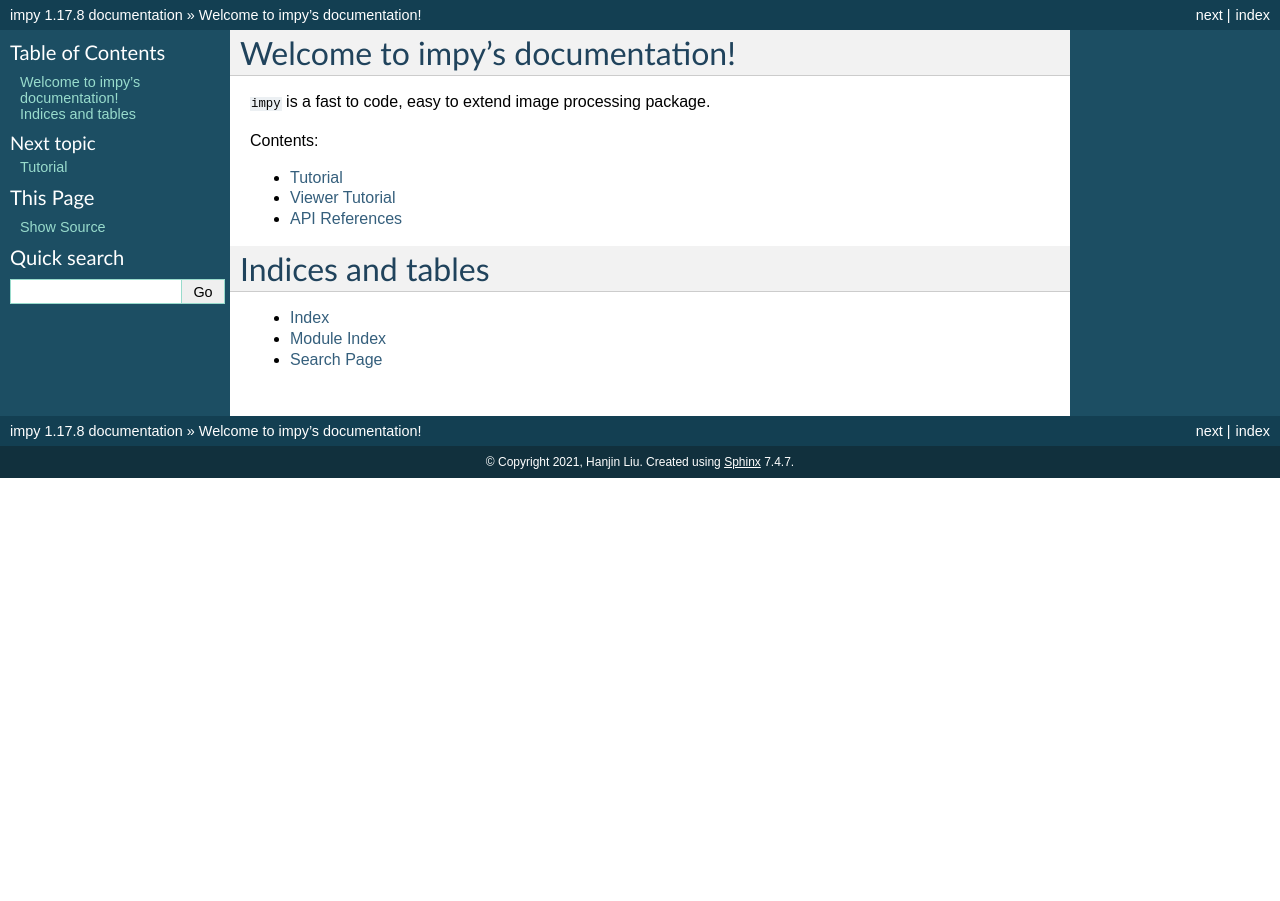
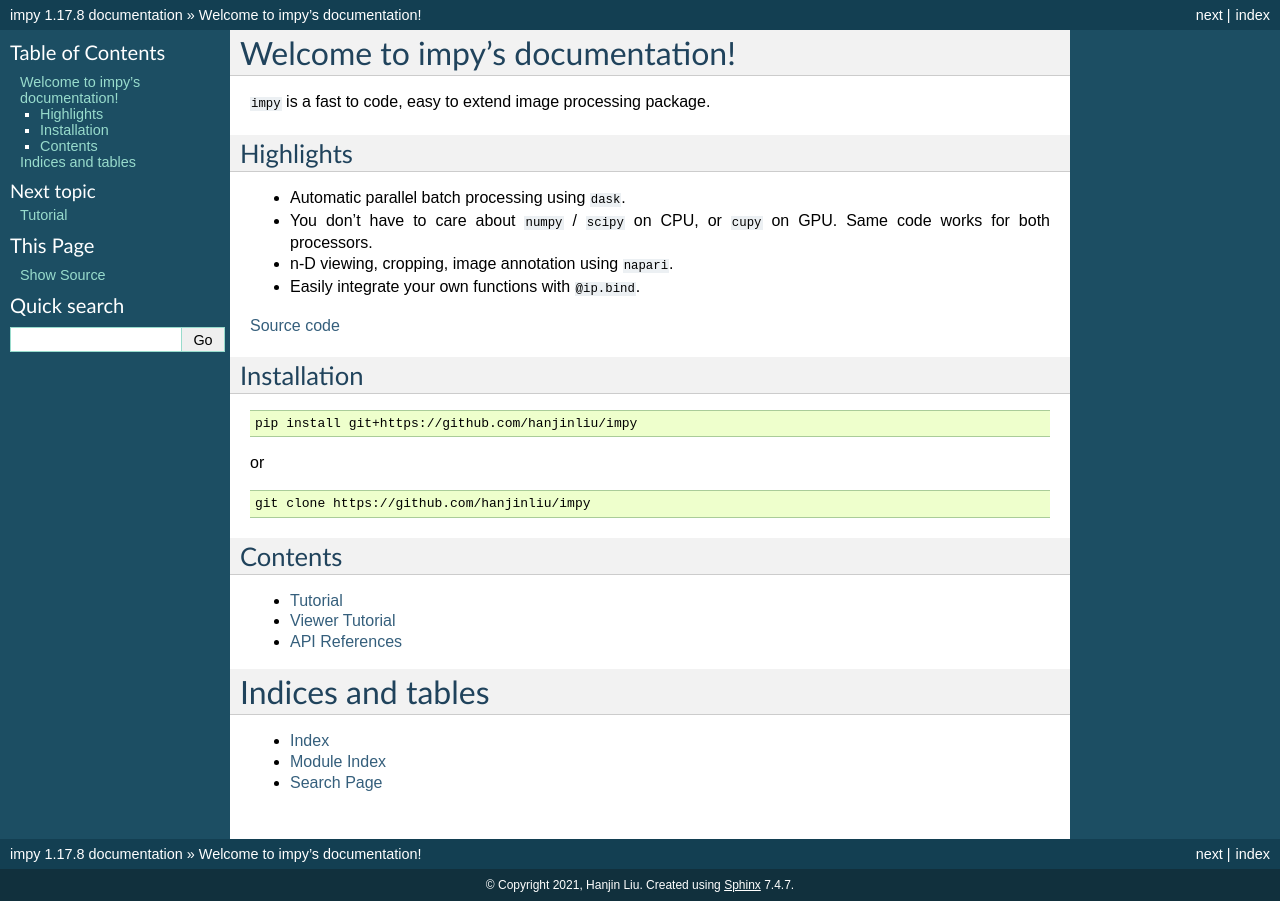
Before and after one commit to hanjinliu/impy, a Sphinx documentation site: the page built from docs/index.rst, in a window 1280 px wide. Built offline with Sphinx 7.4.7, drawn with Linux system fonts in a browser that asks for light colours; pages that are not in the unit, such as notebooks, are missing from menus.

Commit message:
docs update

```diff
--- a/docs/impy.rst
+++ b/docs/impy.rst
@@ -1,7 +1,7 @@
 impy package
 ============
 
-Axes
+axes
 ----
 
 .. automodule:: impy.axes
--- a/docs/index.rst
+++ b/docs/index.rst
@@ -8,9 +8,37 @@ Welcome to impy's documentation!
 
 ``impy`` is a fast to code, easy to extend image processing package.
 
+Highlights
+----------
+
+- Automatic parallel batch processing using ``dask``.
+- You don't have to care about ``numpy`` / ``scipy`` on CPU, or ``cupy`` on GPU. Same code works for both processors.
+- n-D viewing, cropping, image annotation using ``napari``.
+- Easily integrate your own functions with ``@ip.bind``.
+
+`Source code <https://github.com/hanjinliu/impy>`_
+
+
+Installation
+------------
+
+.. code-block:: shell
+
+   pip install git+https://github.com/hanjinliu/impy
+
+
+or
+
+.. code-block:: shell
+
+   git clone https://github.com/hanjinliu/impy
+
+
+Contents
+--------
+
 .. toctree::
    :maxdepth: 1
-   :caption: Contents:
 
    tutorial
    tutorial_viewer
```
Also changed, not shown: docs/tutorial.rst (+2 -9 lines), docs/tutorial_viewer.rst (+14 -14 lines), 1 other file.
